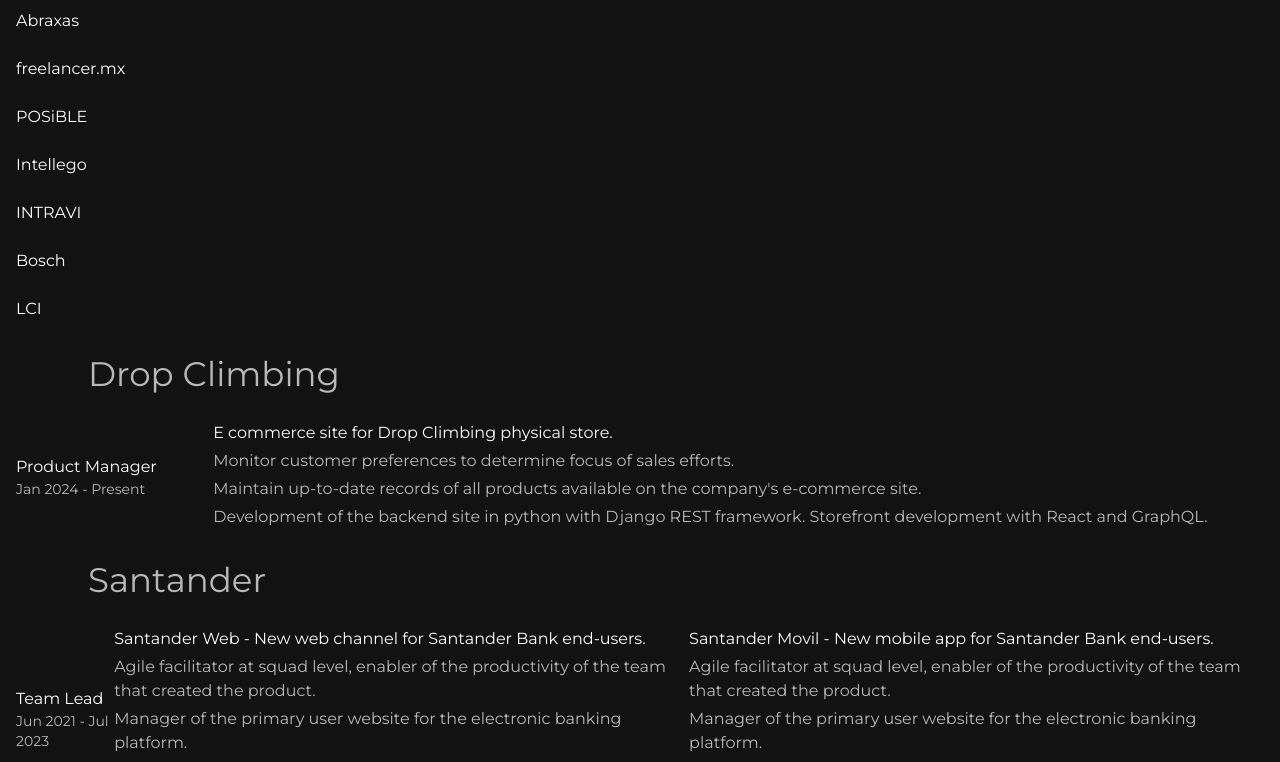
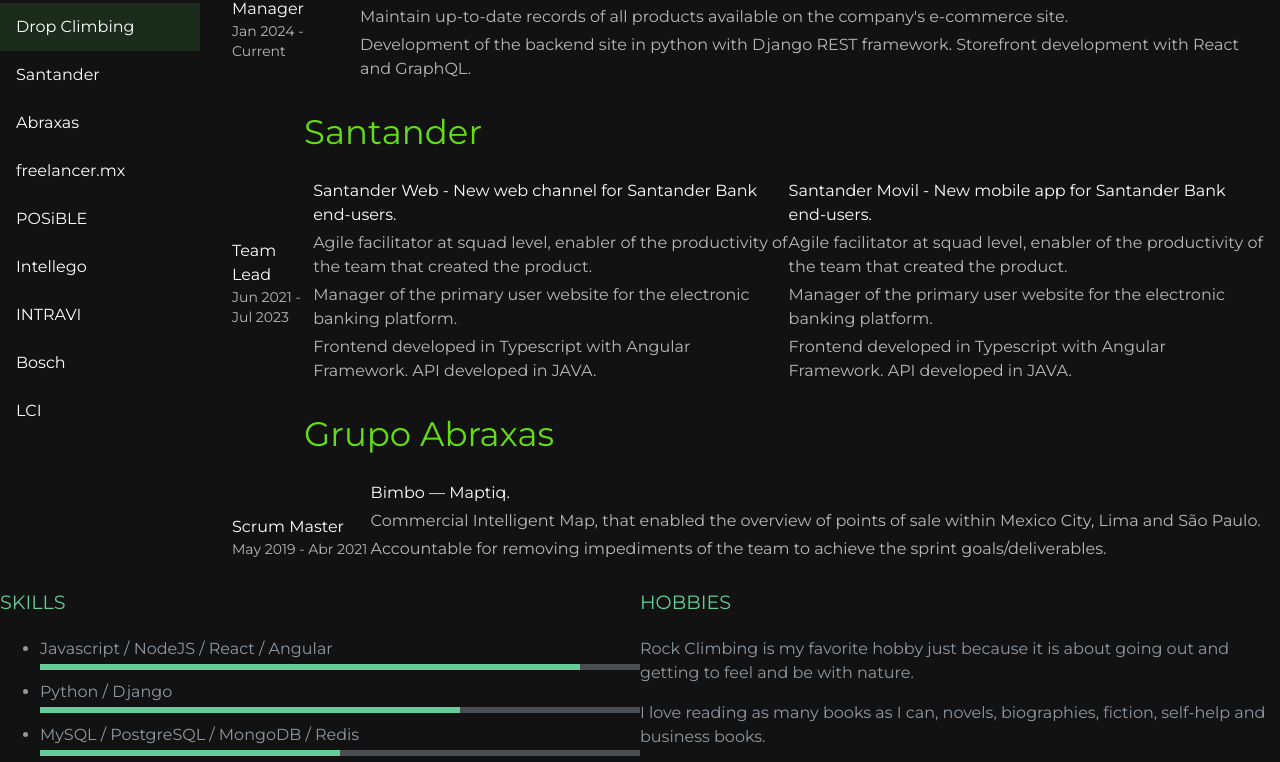
Before and after one commit to gigs13/gigs13.github.io, a React (Create React App) app in the folder app/: page / in a window 1280 px wide. Shown: the part 623-1385 px from the top of the page. Built offline with nearby package versions, Linux system fonts and the light colour scheme.

Commit message:
Add container properties to only the importants

```diff
--- a/app/src/App.js
+++ b/app/src/App.js
@@ -38,7 +38,7 @@ function App() {
         <Box>
           <Navbar />
           <Resumen />
-          <Divider />
+          <Divider variant="middle" />
           <Experiencias />
           <Habilidades />
         </Box>
--- a/app/src/components/experiencia.js
+++ b/app/src/components/experiencia.js
@@ -12,13 +12,7 @@ import data from "../data/data.json";
 
 export default function Experiencia() {
   return (
-    <Box>
-      <Grid
-        container
-        direction="column"
-        justifyContent="center"
-        alignItems="flex-start"
-      >
+    <Grid item xs={10}>
       <List
         sx={{
           bgcolor: "background.paper",
@@ -33,7 +27,9 @@ export default function Experiencia() {
               <ListItem key={`experience-${experience.id}`}>
                 <ListItemIcon>{/* {experience.icon} */}</ListItemIcon>
                 <ListItemText>
-                    <Typography variant="h4">{experience.company}</Typography>
+                  <Typography variant="h4" color="secondary">
+                    {experience.company}
+                  </Typography>
                 </ListItemText>
               </ListItem>
             </ListSubheader>
@@ -42,7 +38,7 @@ export default function Experiencia() {
                 <ListItemText
                   primary={job.title}
                   secondary={`${job["start-date"]} - ${
-                      !experience.active ? job["end-date"] : "Present"
+                    !experience.active ? job["end-date"] : "Current"
                   }`}
                 />
                 {job.projects.map((project) => (
@@ -68,6 +64,5 @@ export default function Experiencia() {
         ))}
       </List>
     </Grid>
-    </Box>
   );
 }
--- a/app/src/components/experiencias.js
+++ b/app/src/components/experiencias.js
@@ -5,7 +5,13 @@ import { Box, Grid } from "@mui/material";
 export default function Experiencias() {
   return (
     <Box id="experience">
-      <Grid container md={12} direction="row" alignItems="center">
+      <Grid
+        container
+        spacing={2}
+        direction="row"
+        justifyContent="space-between"
+        alignItems="center"
+      >
         <NavegacionExperiencia />
         <Experiencia />
       </Grid>
--- a/app/src/components/navegacionExperiencias.js
+++ b/app/src/components/navegacionExperiencias.js
@@ -16,10 +16,9 @@ export default function NavegacionExperiencia() {
   };
 
   return (
-    <Box>
     <Grid
-        container
-        xs={3}
+      item
+      xs={2}
       direction="column"
       justifyContent="center"
       alignItems="flex-start"
@@ -81,6 +80,5 @@ export default function NavegacionExperiencia() {
         </ListItemButton>
       </List>
     </Grid>
-    </Box>
   );
 }
```
Lines whose indentation alone changed are shown as unchanged.
